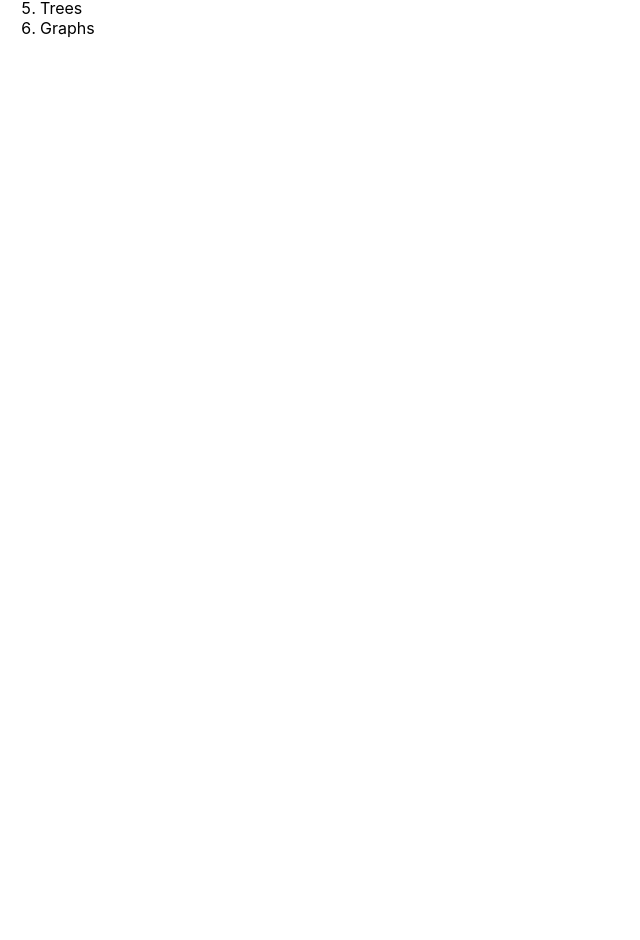
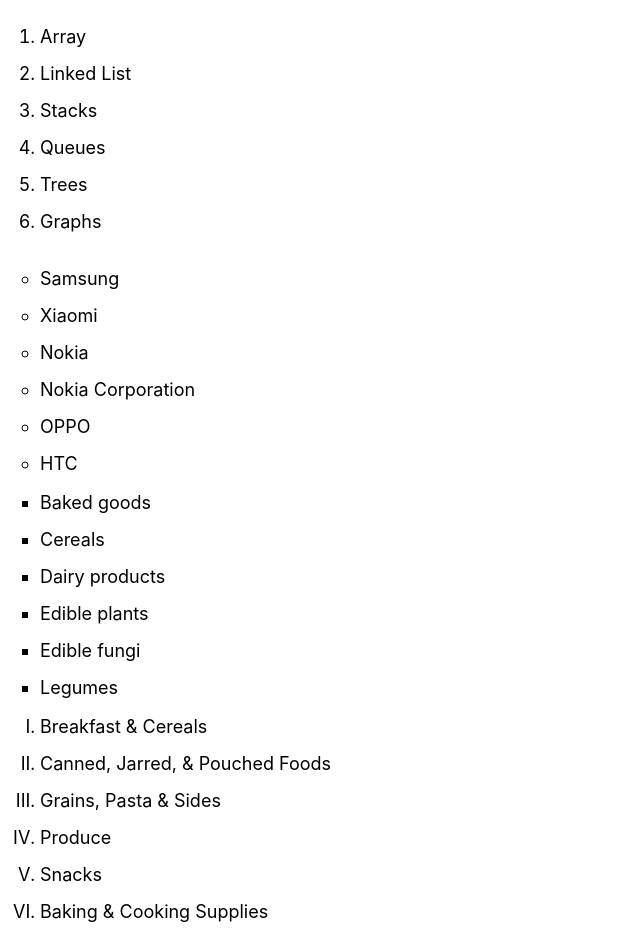
Before and after one commit to parvejg/component-library-321, a React (Create React App) app: page / in a window 1280 px wide. Shown: the part 234-1174 px from the top of the page, without its empty margins (0-640 px from the left). Before the commit the page ends 800 px from the top, so only its background shows below. Built offline with nearby package versions, Linux system fonts and the light colour scheme.

Commit message:
list complete

```diff
--- a/src/App.js
+++ b/src/App.js
@@ -5,7 +5,7 @@
 import { BrowserRouter as Router, Route, Routes } from "react-router-dom";
 import { NavbarPage } from "./components/NavbarPage";
 import { AvatarPage } from "./components/AvatarPage";
-import { OrderedList, UnOrderedList } from "./components/List";
+import { OrderedList, UnOrderedList ,CircleList,SquareList,UpperRomanList} from "./components/List";
 function App() {
   return (
     // <Router>
@@ -19,7 +19,11 @@
     // </Router>
     <>
     <UnOrderedList/>
-    <OrderedList/></>
+    <OrderedList/>
+    <CircleList/>
+    <SquareList/>
+    <UpperRomanList/>
+    </>
 
   );
 }
--- a/src/components/List.css
+++ b/src/components/List.css
@@ -1,3 +1,48 @@
 .ordered-list-wrapper{
     display: flex;
+    gap: 1rem;
+
 }
+.ordered-list-item-wrapper{
+    display: flex;
+    flex-direction: column;
+    font-size: large;
+    gap: 1rem;
+    justify-content: center;
+
+}
+.unordered-list-item-wrapper{
+    display: flex;
+    flex-direction: column;
+    font-size: large;
+    gap: 1rem;
+}
+.circle-list-item-wrapper{
+    display: flex;
+    flex-direction: column;
+    font-size: large;
+    gap: 1rem;
+    list-style: circle;
+}
+.square-list-item-wrapper{
+    display: flex;
+    flex-direction: column;
+    font-size: large;
+    gap: 1rem;
+    list-style: square;
+}
+.upperRoman-list-item-wrapper{
+    display: flex;
+    flex-direction: column;
+    font-size: large;
+    gap: 1rem;
+    list-style: upper-roman;
+    justify-content: center;
+}
+.lowerAlpha-list-item-wrapper{
+    display: flex;
+    flex-direction: column;
+    font-size: large;
+    gap: 1rem;
+    list-style: lower-alpha;
+}
--- a/src/components/List.js
+++ b/src/components/List.js
@@ -1,6 +1,7 @@
-export const OrderedList =()=>{
+import "./List.css";
+export const OrderedList = () => {
   return (
-< div className="ordered-list-wrapper">
+    <div className="ordered-list-wrapper">
       <ol className="ordered-list-item-wrapper">
         <li>Array</li>
         <li>Linked List</li>
@@ -10,9 +11,10 @@
         <li>Graphs</li>
       </ol>
     </div>
-    )
-}
-export const UnOrderedList =()=>{
+  );
+};
+
+export const UnOrderedList = () => {
   return (
     <div className="unordered-list-wrapper">
       <ul className="unordered-list-item-wrapper">
@@ -24,5 +26,65 @@
         <li>SQL</li>
       </ul>
     </div>
-    )
-}
+  );
+};
+
+export const CircleList = () => {
+  return (
+    <div className="circle-list-wrapper">
+      <ul className="circle-list-item-wrapper">
+        <li>Samsung</li>
+        <li>Xiaomi</li>
+        <li>Nokia</li>
+        <li>Nokia Corporation</li>
+        <li>OPPO</li>
+        <li>HTC</li>
+      </ul>
+    </div>
+  );
+};
+
+export const SquareList = () => {
+  return (
+    <div className="Square-list-wrapper">
+      <ul className="square-list-item-wrapper">
+        <li> Baked goods</li>
+        <li>Cereals</li>
+        <li>Dairy products</li>
+        <li>Edible plants</li>
+        <li>Edible fungi</li>
+        <li>Legumes</li>
+      </ul>
+    </div>
+  );
+};
+
+export const UpperRomanList = () => {
+  return (
+    <div className="upperRoman-list-wrapper">
+      <ul className="upperRoman-list-item-wrapper">
+        <li>  Breakfast & Cereals</li>
+        <li>Canned, Jarred, & Pouched Foods</li>
+        <li>Grains, Pasta & Sides</li>
+        <li>Produce</li>
+        <li>Snacks</li>
+        <li>Baking & Cooking Supplies</li>
+      </ul>
+    </div>
+  );
+};
+
+export const LowerAlphaList = () => {
+  return (
+    <div className="LowerAlpha-list-wrapper">
+      <ul className="lowerAlpha-list-item-wrapper">
+        <li>Green Tea</li>
+        <li>White Tea</li>
+        <li>Matcha</li>
+        <li>Oolong</li>
+        <li>Earl Grey</li>
+        <li>Masala chai</li>
+      </ul>
+    </div>
+  );
+};
```
Lines whose indentation alone changed are shown as unchanged.
